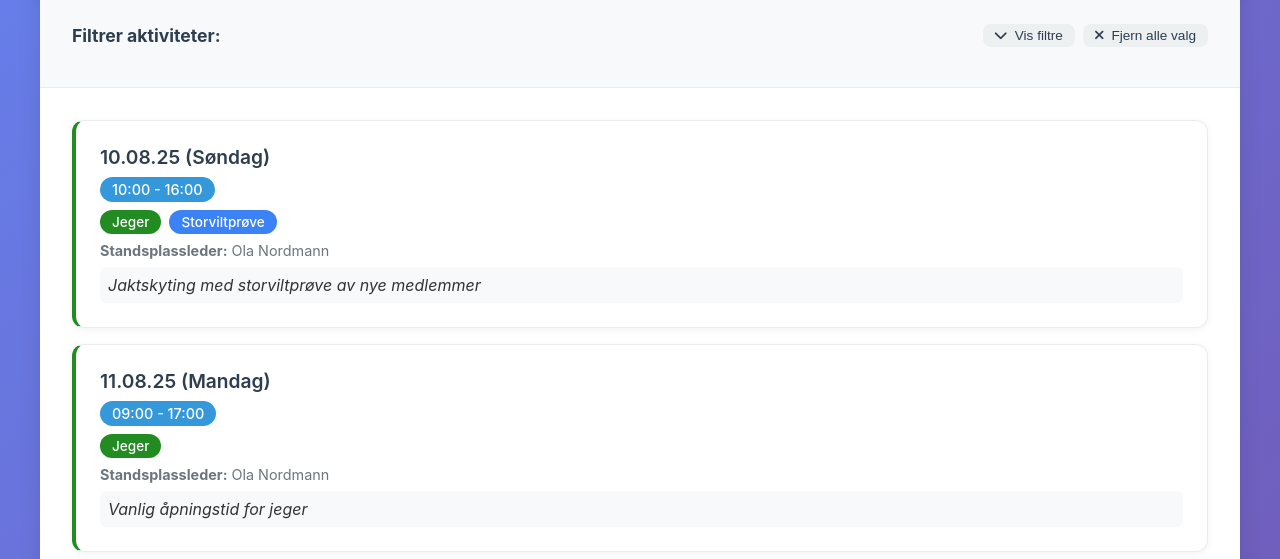
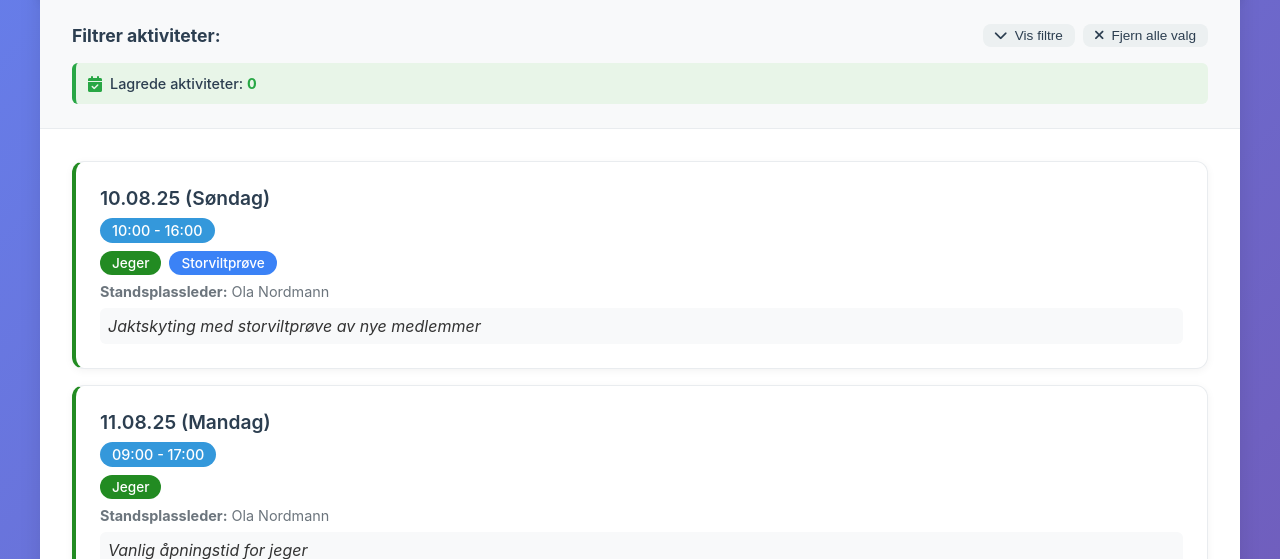
Before and after one commit to thenninge/loscal, a Flask app: page / in a window 1280 px wide. Shown: the part 72-631 px from the top of the page. Run offline with Flask 3, Linux system fonts and the light colour scheme; data that the repository does not hold is empty.

Commit message:
Lagt til aktivitets-teller i hovedvinduet under 'Filtrer aktiviteter' som viser antall lagrede aktiviteter

```diff
--- a/index.html
+++ b/index.html
@@ -50,6 +50,10 @@
                         <i class="fas fa-times"></i> Fjern alle valg
                     </button>
                 </div>
+            </div>
+            <div class="activity-counter-main">
+                <i class="fas fa-calendar-check"></i>
+                <span>Lagrede aktiviteter: <span id="activityCountMain">0</span></span>
             </div>
 
             <div id="filterCheckboxes" class="filter-checkboxes collapsed">
--- a/script.js
+++ b/script.js
@@ -1155,6 +1155,12 @@ function updateActivityCounter() {
     if (counter) {
         counter.textContent = openingHours ? openingHours.length : 0;
     }
+
+    // Also update the main activity counter
+    const mainCounter = document.getElementById('activityCountMain');
+    if (mainCounter) {
+        mainCounter.textContent = openingHours ? openingHours.length : 0;
+    }
 }
 
 
--- a/static/script.js
+++ b/static/script.js
@@ -1244,7 +1244,7 @@ function updateActivityCounter() {
 
 function updateActivityCount() {
     const count = openingHours ? openingHours.length : 0;
-    const counterElements = document.querySelectorAll('#activityCount');
+    const counterElements = document.querySelectorAll('#activityCount, #activityCountMain');
     counterElements.forEach(element => {
         element.textContent = count;
     });
--- a/static/styles.css
+++ b/static/styles.css
@@ -208,6 +208,33 @@ body {
 .filter-info i {
     color: #3498db;
     margin-right: 0.25rem;
+}
+
+.activity-counter-main {
+    display: flex;
+    align-items: center;
+    gap: 0.5rem;
+    margin-top: 0.5rem;
+    padding: 0.75rem;
+    background: #e8f5e8;
+    border-radius: 6px;
+    border-left: 4px solid #28a745;
+    font-size: 0.9rem;
+    color: #2c3e50;
+}
+
+.activity-counter-main i {
+    color: #28a745;
+    font-size: 1rem;
+}
+
+.activity-counter-main span {
+    font-weight: 500;
+}
+
+.activity-counter-main #activityCountMain {
+    font-weight: bold;
+    color: #28a745;
 }
 
 .filter-checkboxes {
--- a/templates/index.html
+++ b/templates/index.html
@@ -50,6 +50,10 @@
                         <i class="fas fa-times"></i> Fjern alle valg
                     </button>
                 </div>
+            </div>
+            <div class="activity-counter-main">
+                <i class="fas fa-calendar-check"></i>
+                <span>Lagrede aktiviteter: <span id="activityCountMain">0</span></span>
             </div>
 
             <div id="filterCheckboxes" class="filter-checkboxes collapsed">
```
Also changed, not shown: styles.css (+27 -0 lines).
